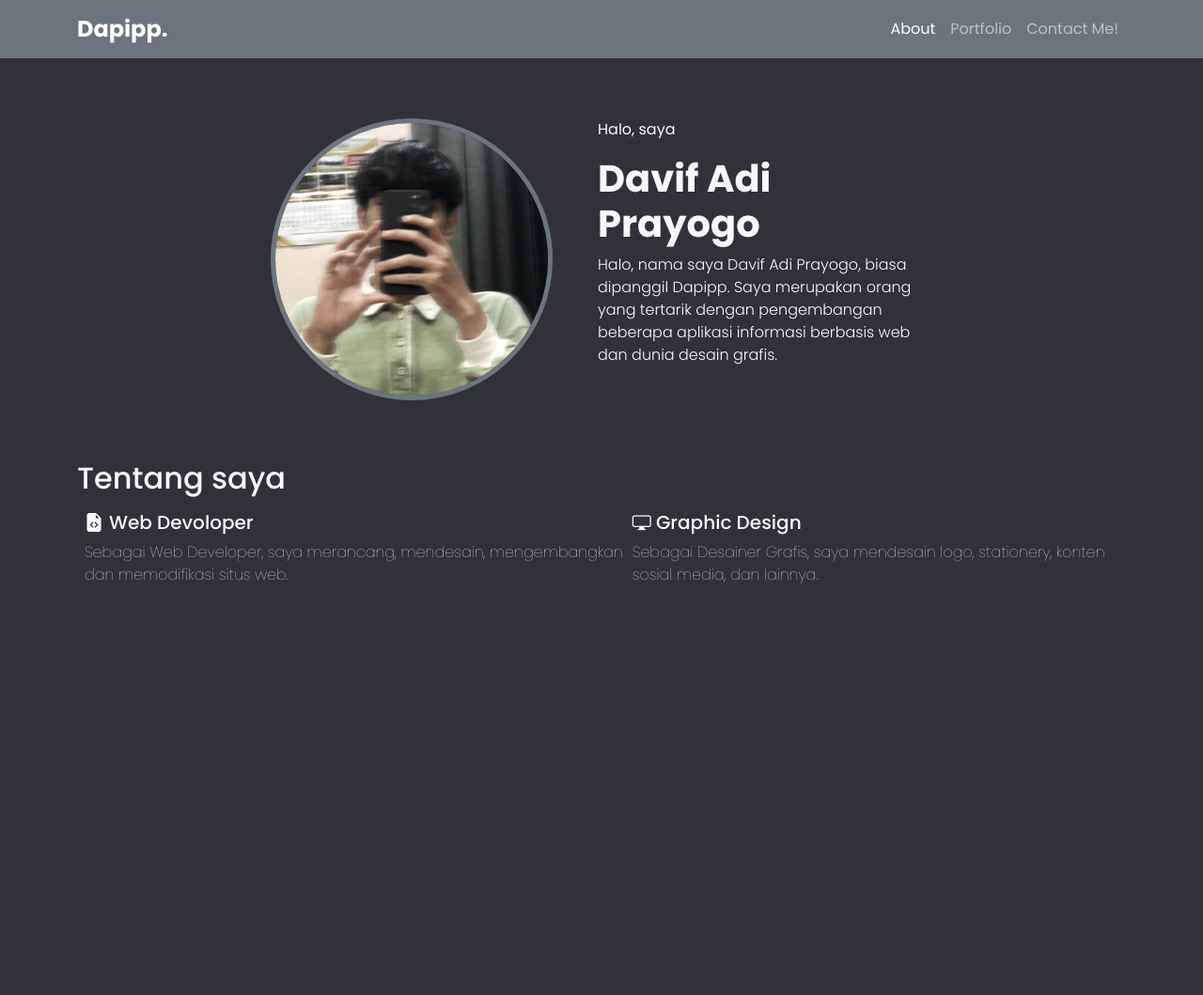
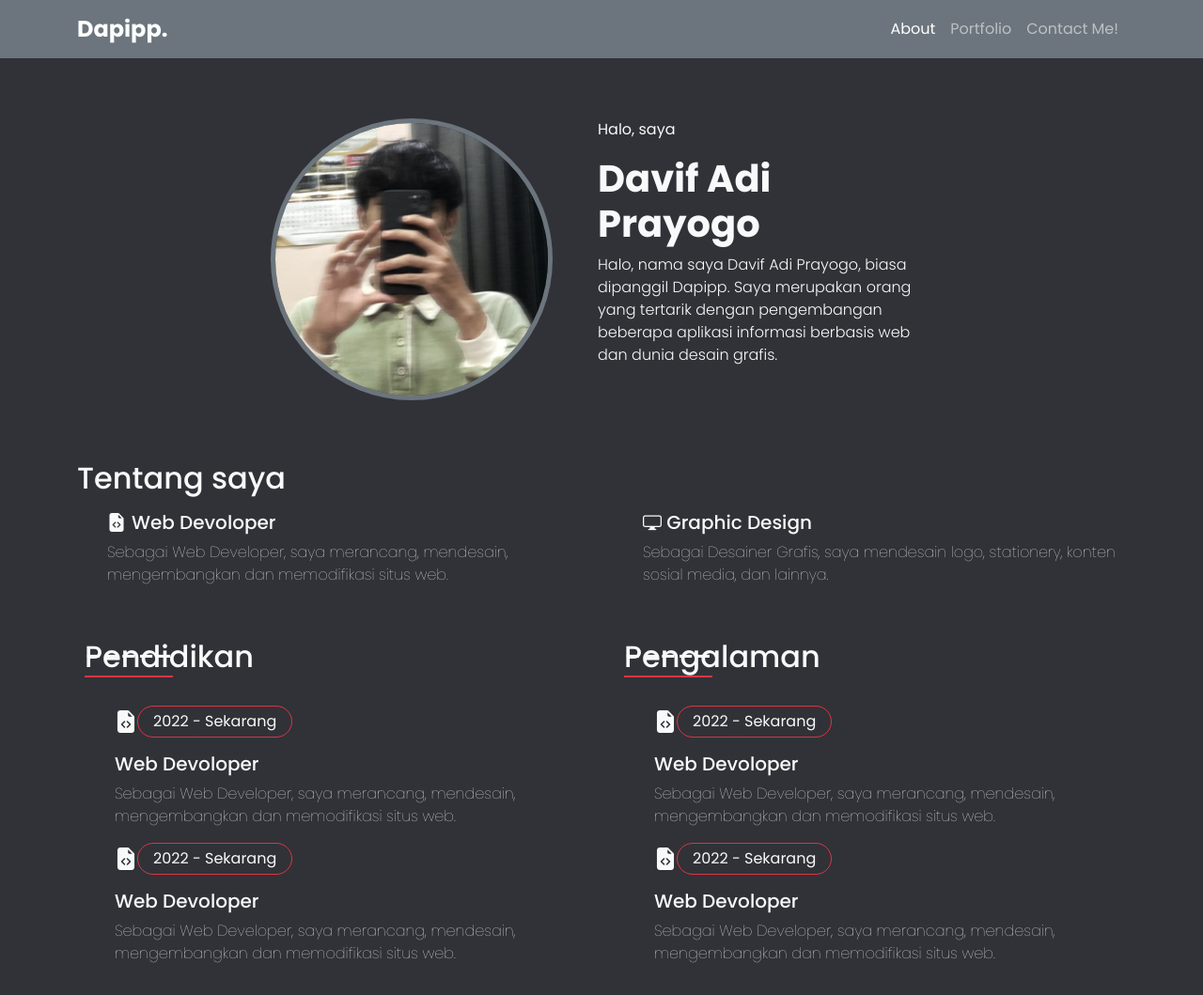
Before and after one commit to Dapippp/web-portfolio, a plain HTML site: page index.html in a window 1280 px wide. Shown: the whole page at 94% size. Before the commit the page ends 800 px from the top, so only its background shows below. Drawn offline with nearby package versions, Linux system fonts and the light colour scheme.

Commit message:
Add new sections

```diff
--- a/index.html
+++ b/index.html
@@ -1,20 +1,24 @@
 <!DOCTYPE html>
 <html lang="en">
+
 <head>
   <meta charset="utf-8" />
   <meta name="viewport" content="width=device-width, initial-scale=1" />
   <title>Dapippp</title>
-    <link href="https://cdn.jsdelivr.net/npm/bootstrap@5.3.0-alpha3/dist/css/bootstrap.min.css" rel="stylesheet" integrity="sha384-KK94CHFLLe+nY2dmCWGMq91rCGa5gtU4mk92HdvYe+M/SXH301p5ILy+dN9+nJOZ" crossorigin="anonymous" />
+  <link href="https://cdn.jsdelivr.net/npm/bootstrap@5.3.0-alpha3/dist/css/bootstrap.min.css" rel="stylesheet"
+    integrity="sha384-KK94CHFLLe+nY2dmCWGMq91rCGa5gtU4mk92HdvYe+M/SXH301p5ILy+dN9+nJOZ" crossorigin="anonymous" />
   <!-- My CSS -->
   <link rel="stylesheet" href="style.css" />
   <link rel="stylesheet" href="https://cdn.jsdelivr.net/npm/bootstrap-icons@1.10.4/font/bootstrap-icons.css" />
 </head>
+
 <body>
   <!-- Navbar -->
   <nav class="navbar navbar-expand-lg navbar-dark bg-secondary">
     <div class="container">
       <a class="navbar-brand fw-bold fs-4" href="#">Dapipp<span>.</span></a>
-        <button class="navbar-toggler" type="button" data-bs-toggle="collapse" data-bs-target="#navbarNav" aria-controls="navbarNav" aria-expanded="false" aria-label="Toggle navigation">
+      <button class="navbar-toggler" type="button" data-bs-toggle="collapse" data-bs-target="#navbarNav"
+        aria-controls="navbarNav" aria-expanded="false" aria-label="Toggle navigation">
         <span class="navbar-toggler-icon"></span>
       </button>
       <div class="collapse navbar-collapse" id="navbarNav">
@@ -36,11 +40,13 @@
 
   <!-- Profil -->
   <section class="jumbotron d-flex">
-      <img src="img/dapip.jpg" alt="Davif Adi Prayogo" width="300" height="300" class="rounded-circle border border-5 border-secondary" />
+    <img src="img/dapip.jpg" alt="Davif Adi Prayogo" width="300" height="300"
+      class="rounded-circle border border-5 border-secondary" />
     <div class="ms-5 text-light">
       <p>Halo, saya</p>
       <h1 class="text-left fw-bold">Davif Adi Prayogo</h1>
-        <p class="fw-light">Halo, nama saya Davif Adi Prayogo, biasa dipanggil Dapipp. Saya merupakan orang yang tertarik dengan pengembangan beberapa aplikasi informasi berbasis web dan dunia desain grafis.</p>
+      <p class="fw-light">Halo, nama saya Davif Adi Prayogo, biasa dipanggil Dapipp. Saya merupakan orang yang tertarik
+        dengan pengembangan beberapa aplikasi informasi berbasis web dan dunia desain grafis.</p>
     </div>
   </section>
   <!-- Akhir Profil -->
@@ -48,20 +54,90 @@
   <!-- About -->
   <section id="about">
     <div class="container">
+      <div>
         <div class="row text-left text-light fw-bold">
           <h2 class="fs-2">Tentang saya</h2>
         </div>
-        <div class="d-flex p-2 text-light">
+        <div class="d-flex p-2 text-light ms-4">
           <div>
             <h3 class="fs-5"><i class="bi bi-file-earmark-code-fill"> </i> Web Devoloper</h3>
-            <p class="fs-6 fw-lighter">Sebagai Web Developer, saya merancang, mendesain, mengembangkan dan memodifikasi situs web.</p>
+            <p class="fs-6 fw-lighter">Sebagai Web Developer, saya merancang, mendesain, mengembangkan dan memodifikasi
+              situs web.</p>
           </div>
           <div>
             <h3 class="fs-5"><i class="bi bi-display"></i> Graphic Design</h3>
-            <p class="fs-6 fw-lighter">Sebagai Desainer Grafis, saya mendesain logo, stationery, konten sosial media, dan lainnya.</p>
+            <p class="fs-6 fw-lighter">Sebagai Desainer Grafis, saya mendesain logo, stationery, konten sosial media,
+              dan lainnya.</p>
+          </div>
+        </div>
+      </div>
+
+
+      <div class="mt-4 d-flex p-2 gap-5 text-light">
+        <div>
+          <h2 class="fs-2 position-relative">
+            <span>Pendidikan</span>
+            <span class="border-2 border-bottom border-danger position-absolute start-0 z-n1"
+              id="border-custom">-----</span>
+          </h2>
+          <div class="d-block p-2 text-light ms-4 mt-4">
+            <div>
+              <span class="d-flex align-items-start">
+                <i class="bi bi-file-earmark-code-fill fs-4"></i>
+                <p class="border border-1 border-danger rounded-5 fs-6 px-3 py-1">2022 - Sekarang</p>
+              </span>
+              <h3 class="fs-5">Web Devoloper</h3>
+              <p class="fs-6 fw-lighter">Sebagai Web Developer, saya merancang, mendesain, mengembangkan dan
+                memodifikasi
+                situs web.</p>
+            </div>
+            <div>
+              <span class="d-flex align-items-start">
+                <i class="bi bi-file-earmark-code-fill fs-4"></i>
+                <p class="border border-1 border-danger rounded-5 fs-6 px-3 py-1">2022 - Sekarang</p>
+              </span>
+              <h3 class="fs-5">Web Devoloper</h3>
+              <p class="fs-6 fw-lighter">Sebagai Web Developer, saya merancang, mendesain, mengembangkan dan
+                memodifikasi
+                situs web.</p>
+            </div>
+          </div>
+        </div>
+
+
+        <div>
+          <h2 class="fs-2 position-relative">
+            <span>Pengalaman</span>
+            <span class="border-2 border-bottom border-danger position-absolute start-0 z-n1"
+              id="border-custom">-----</span>
+          </h2>
+          <div class="d-block p-2 text-light ms-4  mt-4">
+            <div>
+              <span class="d-flex align-items-start">
+                <i class="bi bi-file-earmark-code-fill fs-4"></i>
+                <p class="border border-1 border-danger rounded-5 fs-6 px-3 py-1">2022 - Sekarang</p>
+              </span>
+              <h3 class="fs-5">Web Devoloper</h3>
+              <p class="fs-6 fw-lighter">Sebagai Web Developer, saya merancang, mendesain, mengembangkan dan
+                memodifikasi
+                situs web.</p>
+            </div>
+            <div>
+              <span class="d-flex align-items-start">
+                <i class="bi bi-file-earmark-code-fill fs-4"></i>
+                <p class="border border-1 border-danger rounded-5 fs-6 px-3 py-1">2022 - Sekarang</p>
+              </span>
+              <h3 class="fs-5">Web Devoloper</h3>
+              <p class="fs-6 fw-lighter">Sebagai Web Developer, saya merancang, mendesain, mengembangkan dan
+                memodifikasi
+                situs web.</p>
+            </div>
+          </div>
+        </div>
       </div>
     </div>
     </div>
   </section>
 </body>
+
 </html>
```
Lines whose indentation alone changed are shown as unchanged.
